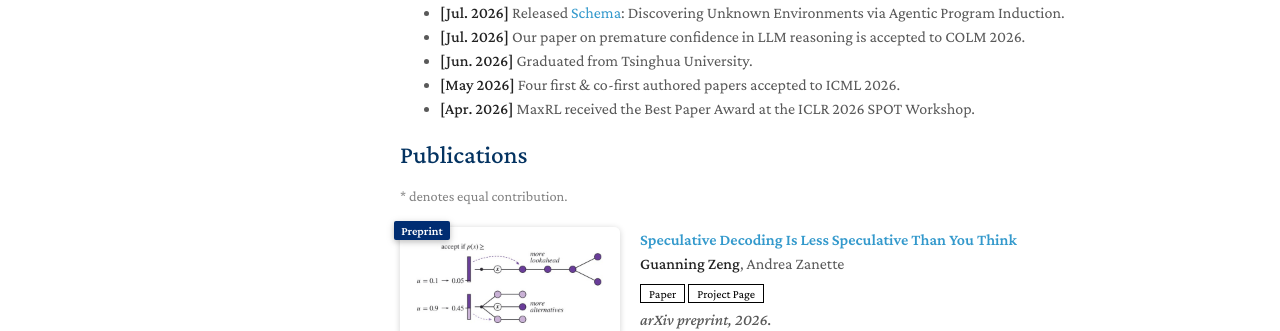
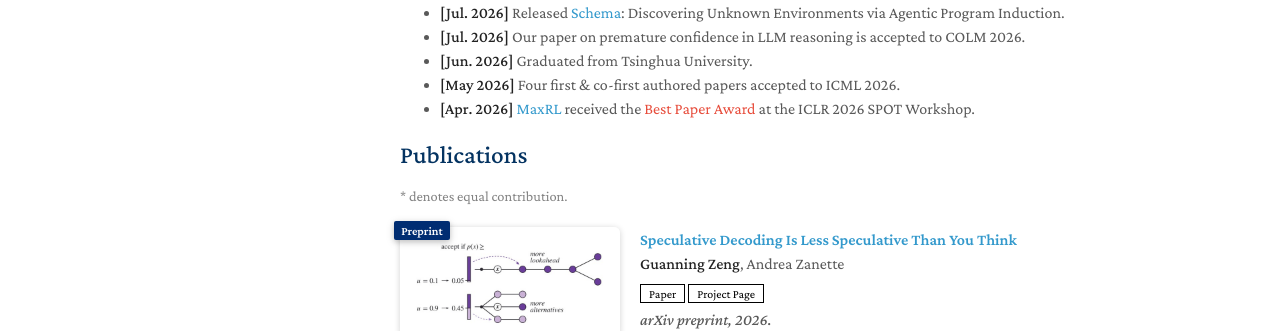
Before and after one commit to guanning03/guanning03.github.io, a Jekyll site: the page built from index.md, in a window 1280 px wide. Shown: the part 449-780 px from the top of the page. Built offline with Jekyll 4.4.1, drawn with Linux system fonts in a browser that asks for light colours; a style sheet for code colours, icons or effects is not loaded; our own code applies the rules of GitHub Pages for plain Markdown files.

Commit message:
News: link MaxRL to project page, red Best Paper Award
Co-Authored-By: Claude Opus 5.5 <noreply@anthropic.com>

```diff
--- a/assets/css/publications-no-dark-mode.css
+++ b/assets/css/publications-no-dark-mode.css
@@ -98,6 +98,6 @@ blockquote { background: var(--global-bg-color); border-left: 2px solid var(--gl
 .publications ol.bibliography li .teaser { width: 100%; height: auto; aspect-ratio: 2 / 1; }
 }
 
-.publications .pub-award { color: #e74d3c; }
+.pub-award { color: #e74d3c; }
 
 .publications .pub-venue { color: #000080; }
--- a/assets/css/publications.css
+++ b/assets/css/publications.css
@@ -105,7 +105,7 @@ blockquote { background: var(--global-bg-color); border-left: 2px solid var(--gl
 .publications ol.bibliography li .teaser { width: 100%; height: auto; aspect-ratio: 2 / 1; }
 }
 
-.publications .pub-award { color: #e74d3c; }
+.pub-award { color: #e74d3c; }
 
 .publications .pub-venue { color: #000080; }
 
--- a/index.md
+++ b/index.md
@@ -18,7 +18,7 @@ My current research focuses on **reinforcement learning** and reasoning in **LLM
 - **[Jul. 2026]** Our paper on premature confidence in LLM reasoning is accepted to COLM 2026.
 - **[Jun. 2026]** Graduated from Tsinghua University.
 - **[May 2026]** Four first & co-first authored papers accepted to ICML 2026.
-- **[Apr. 2026]** MaxRL received the Best Paper Award at the ICLR 2026 SPOT Workshop.
+- **[Apr. 2026]** [MaxRL](https://zanette-labs.github.io/MaxRL/) received the <span class="pub-award">Best Paper Award</span> at the ICLR 2026 SPOT Workshop.
 
 {% include_relative _includes/publications.md %}
 
```
